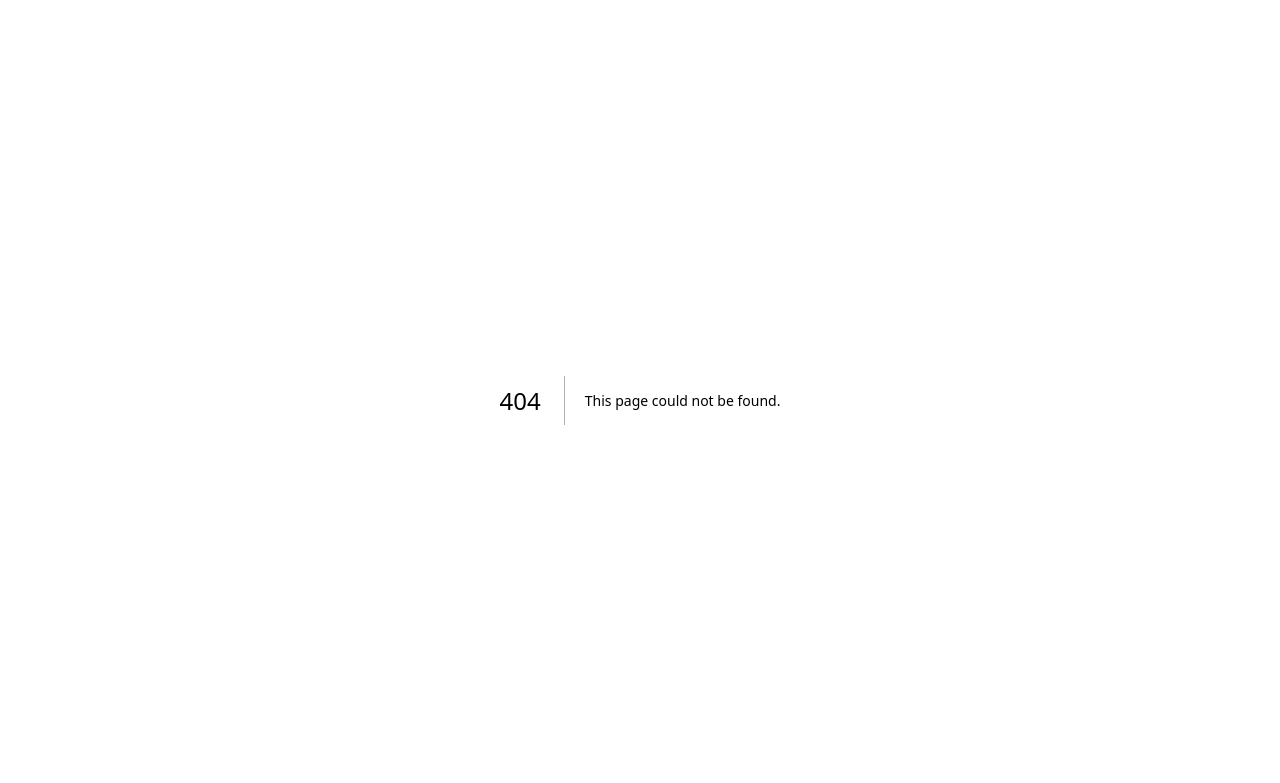
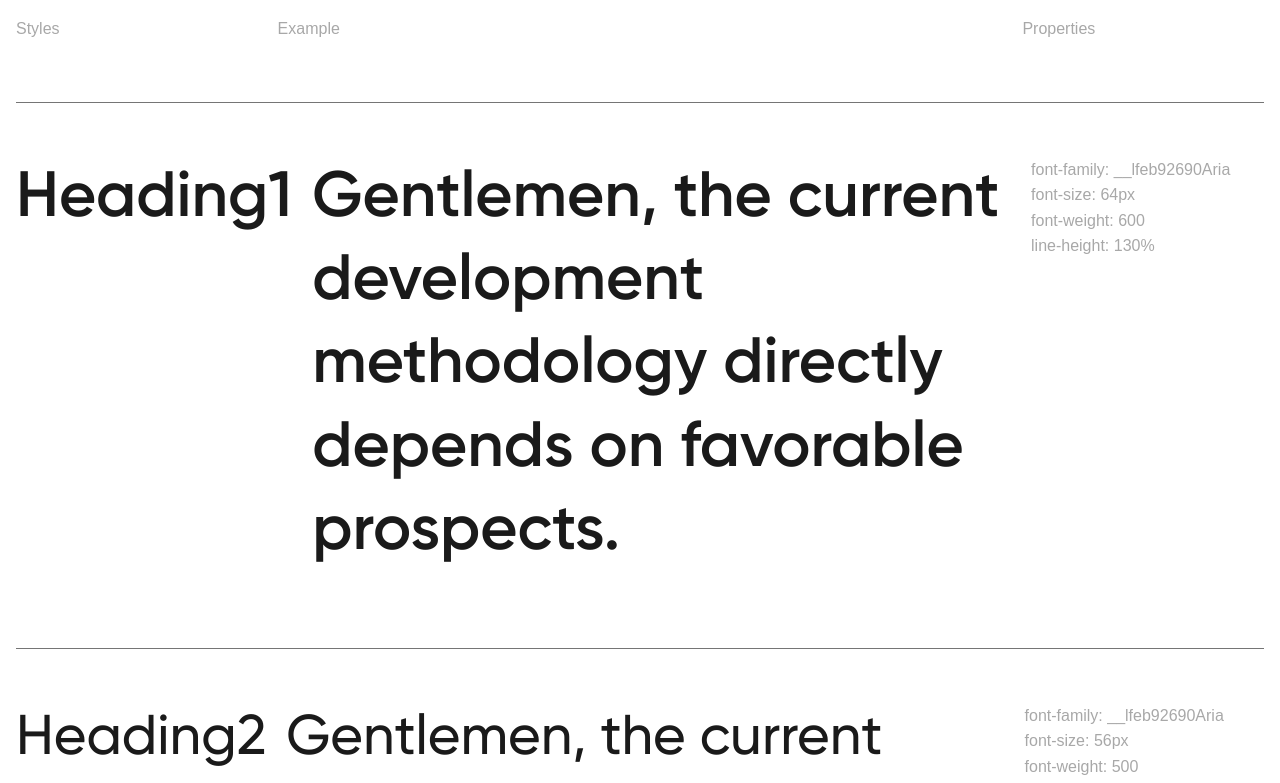
Before and after one commit to itigertechno/menu_list, a Next.js app in the folder packages/ui-kit/: page /typography in a window 1280 px wide. Before the commit this address had no page. Shown: the top 783 px of the page. Built offline with nearby package versions, Linux system fonts and the light colour scheme.

Commit message:
Add typography components & demo page

```diff
--- /dev/null
+++ b/packages/ui-kit/src/app/typography/page.tsx
@@ -0,0 +1,71 @@
+'use client';
+
+import { useEffect, useRef, useState } from 'react';
+import * as Components from './index';
+import s from './typo-demo.module.scss';
+
+const getLineHeightPercentage = (div: React.RefObject<null>['current']) => {
+	if (!div) return 'normal';
+	for (const sheet of document.styleSheets)
+		for (const rule of sheet.cssRules ?? [])
+			if (div.parentElement?.classList[0] && rule.selectorText?.slice(1) === div.parentElement.classList[0])
+				return /\d+%/.exec(rule.style.font)[0];
+	return 'normal';
+};
+
+export default function () {
+	const [_, forceRerender] = useState(false);
+	const [components, setComponents] = useState(
+		Object.entries(Components).map(([name, Component]) =>
+			//
+			({ ref: useRef(null), name, Component })
+		)
+	);
+	useEffect(() => {
+		setComponents(components =>
+			components.toSorted(
+				(a, b) =>
+					parseInt(getComputedStyle(b.ref.current!).fontSize) -
+					parseInt(getComputedStyle(a.ref.current!).fontSize)
+			)
+		);
+		const handleResize = () => forceRerender(p => !p); // trigger to update getComputedStyle
+		window.addEventListener('resize', handleResize);
+		return () => window.removeEventListener('resize', handleResize);
+	}, []);
+	return (
+		<div className={s.demo}>
+			<div className={s.wrapper_header}>
+				<div>Styles</div>
+				<div className={s.pangram}>Example</div>
+				<div>Properties</div>
+			</div>
+			{components.map(({ Component, name, ref }, i) => (
+				<div key={i}>
+					<Component>
+						<div ref={ref}>{name}</div>
+					</Component>
+					<Component>
+						<div className={s.pangram}>
+							Gentlemen, the current development methodology directly depends on favorable prospects.
+						</div>
+					</Component>
+					<div className={s.property_values}>
+						<div>
+							font-family:{' '}
+							{ref.current
+								? getComputedStyle(ref.current).fontFamily.replace(
+										/\W+(\w+).+/,
+										(_, m) => m[0].toUpperCase() + m.slice(1)
+								  )
+								: 0}
+						</div>
+						<div>font-size: {ref.current ? getComputedStyle(ref.current).fontSize : 0}</div>
+						<div>font-weight: {ref.current ? getComputedStyle(ref.current).fontWeight : 0}</div>
+						<div>line-height: {getLineHeightPercentage(ref.current)}</div>
+					</div>
+				</div>
+			))}
+		</div>
+	);
+}
--- /dev/null
+++ b/packages/ui-kit/src/app/typography/typo-demo.module.scss
@@ -0,0 +1,48 @@
+body {
+	background: #fff;
+	justify-content: center;
+	display: flex;
+}
+
+.demo {
+	display: flex;
+	flex-direction: column;
+	gap: 54px;
+	max-width: 1920px;
+
+	padding: 20px 16px;
+	@media (min-width: 1920px) {
+		padding: 240px 176px;
+	}
+}
+
+* > :has(.wrapper) {
+	justify-content: center;
+}
+.wrapper_header {
+	color: #a8a8a8;
+	font-weight: 500;
+	font-size: 20;
+	padding-bottom: 64px;
+}
+.demo > * {
+	&:not(.wrapper_header) {
+		padding-bottom: 75px;
+	}
+	display: grid;
+	grid-template-columns: 1fr 3fr 1fr;
+	column-gap: 20px;
+	border-bottom: 1px solid #757575;
+
+	@media (min-width: 1920px) {
+		grid-template-columns: 1fr 5fr 1fr;
+		column-gap: 240px;
+	}
+
+	.property_values {
+		color: #a8a8a8;
+		font-weight: 6 00;
+		font-size: 15;
+		line-height: 158%;
+	}
+}
--- /dev/null
+++ b/packages/ui-kit/src/app/typography/typography.module.scss
@@ -0,0 +1,70 @@
+.heading1 {
+	font: 600 64px/130% var(--font-gilroy);
+	// e5e5e5
+	color: #1a1a1a;
+}
+
+.heading2 {
+	font: 500 56px/130% var(--font-gilroy);
+	color: #1a1a1a;
+}
+
+.heading3 {
+	font: 500 48px/120% var(--font-gilroy);
+	color: #1a1a1a;
+}
+
+.heading4 {
+	font: 500 32px/110% var(--font-gilroy);
+	color: #1a1a1a;
+}
+
+.heading5 {
+	font: 500 24px/130% var(--font-gilroy);
+	color: #1a1a1a;
+}
+
+.textMain {
+	font: 400 18px/140% var(--font-nunito-sans);
+	color: #1a1a1a;
+}
+
+.regularNavigation {
+	font: 400 18px/143% var(--font-nunito-sans);
+	color: #1a1a1a;
+}
+
+.activeNavigation {
+	font: 500 18px/143% var(--font-nunito-sans);
+	color: #1a1a1a;
+}
+
+.textButton {
+	font: 600 18px/150% var(--font-nunito-sans);
+	color: #1a1a1a;
+}
+
+.textOfElements {
+	font: 400 20px/150% var(--font-nunito-sans);
+	color: #1a1a1a;
+}
+
+.cardContent {
+	font: 400 16px/160% var(--font-nunito-sans);
+	color: #1a1a1a;
+}
+
+.subtitle {
+	font: 400 18px/140% var(--font-nunito-sans);
+	color: #1a1a1a;
+}
+
+.cardTitle {
+	font: 500 20px/120% var(--font-gilroy);
+	color: #1a1a1a;
+}
+
+.small {
+	font: 400 14px/148% var(--font-gilroy);
+	color: #1a1a1a;
+}
```
Also changed, not shown: packages/ui-kit/src/app/typography/index.tsx (added, +31 -0 lines).
